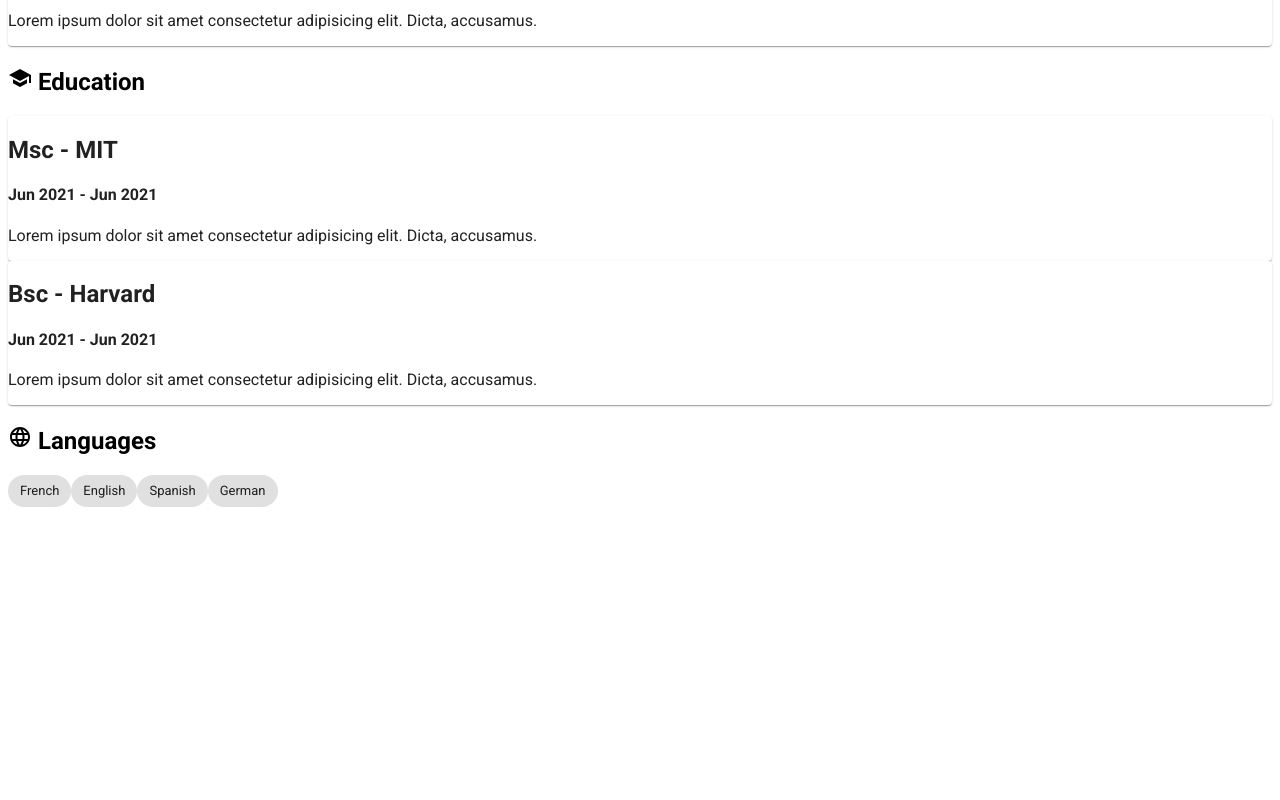
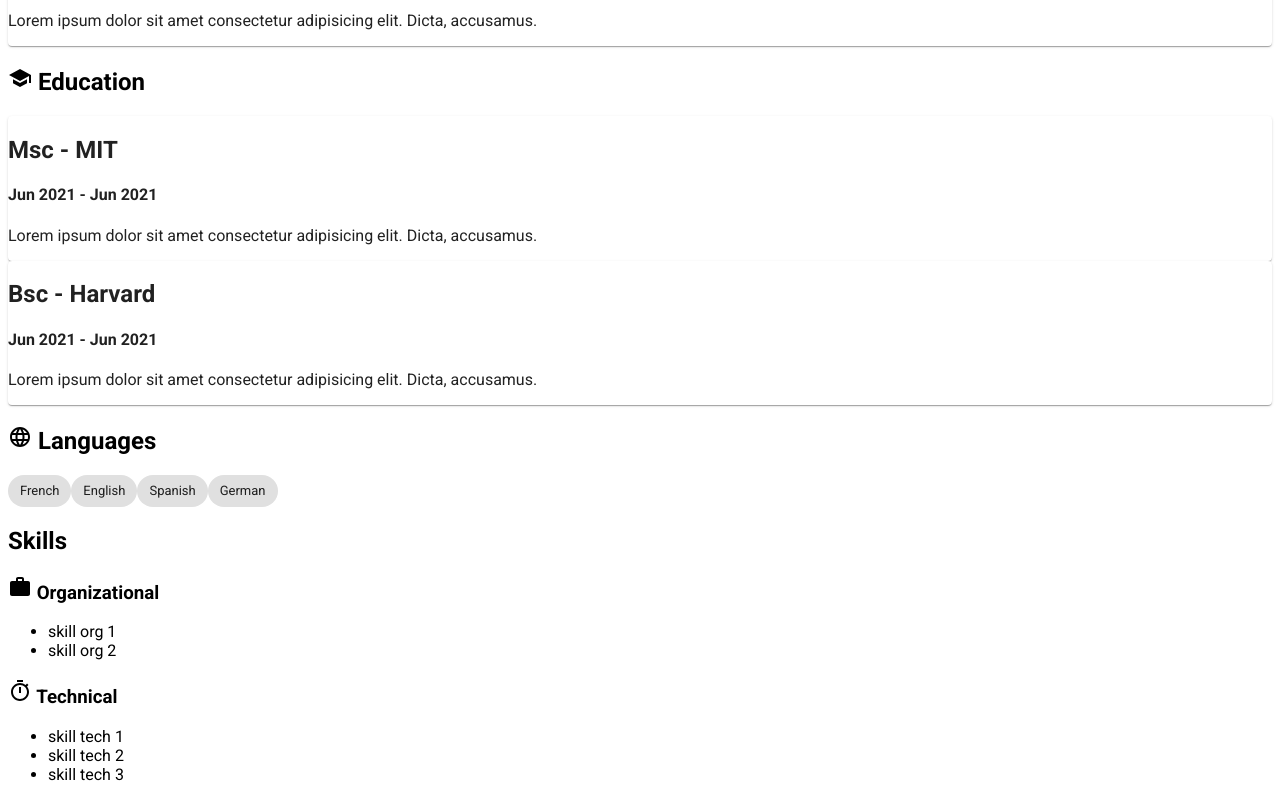
Before and after one commit to habib-chawki/social-app-front, a React (Create React App) app: page /profile/1 in a window 1280 px wide. Shown: the part 637-1437 px from the top of the page. Before the commit the page ends 1152 px from the top, so only its background shows below. Built offline with nearby package versions, Linux system fonts and the light colour scheme.

Commit message:
Render skills

```diff
--- a/src/components/custom/profile/Profile.jsx
+++ b/src/components/custom/profile/Profile.jsx
@@ -11,9 +11,10 @@ import InfoIcon from '@material-ui/icons/Info';
 import HomeIcon from '@material-ui/icons/Home';
 import AccountBoxIcon from '@material-ui/icons/AccountBox';
 import CakeIcon from '@material-ui/icons/Cake';
-import WorkIcon from '@material-ui/icons/Work';
 import SchoolIcon from '@material-ui/icons/School';
 import LanguageIcon from '@material-ui/icons/Language';
+import WorkIcon from '@material-ui/icons/Work';
+import TimerIcon from '@material-ui/icons/Timer';
 
 function Profile() {
    const history = useHistory();
@@ -61,6 +62,10 @@ function Profile() {
          },
       ],
       languages: ['French', 'English', 'Spanish', 'German'],
+      skills: {
+         organizational: ['skill org 1', 'skill org 2'],
+         technical: ['skill tech 1', 'skill tech 2', 'skill tech 3'],
+      },
    });
 
    // extract user id
@@ -149,6 +154,26 @@ function Profile() {
                <Chip key={index} label={language}></Chip>
             ))}
          </Box>
+
+         <Box>
+            <h2>Skills</h2>
+            <h3>
+               <WorkIcon /> Organizational
+            </h3>
+            <ul>
+               {profile.skills.organizational.map((skill, index) => (
+                  <li key={index}>{skill}</li>
+               ))}
+            </ul>
+            <h3>
+               <TimerIcon /> Technical
+            </h3>
+            <ul>
+               {profile.skills.technical.map((skill, index) => (
+                  <li key={index}>{skill}</li>
+               ))}
+            </ul>
+         </Box>
       </Box>
    );
 }
--- a/src/components/custom/profile/Skills.jsx
+++ b/src/components/custom/profile/Skills.jsx
@@ -94,7 +94,7 @@ function Skills({ onAddSkill, onRemoveSkill, skills }) {
                         justifyContent="space-between"
                         alignItems="center"
                      >
-                        Technical <TimerIcon></TimerIcon>
+                        Technical <TimerIcon />
                      </Box>
                   </MenuItem>
                   <MenuItem value="organizational">
@@ -103,7 +103,7 @@ function Skills({ onAddSkill, onRemoveSkill, skills }) {
                         justifyContent="space-between"
                         alignItems="center"
                      >
-                        Organizational <WorkIcon></WorkIcon>
+                        Organizational <WorkIcon />
                      </Box>
                   </MenuItem>
                </Select>
```
